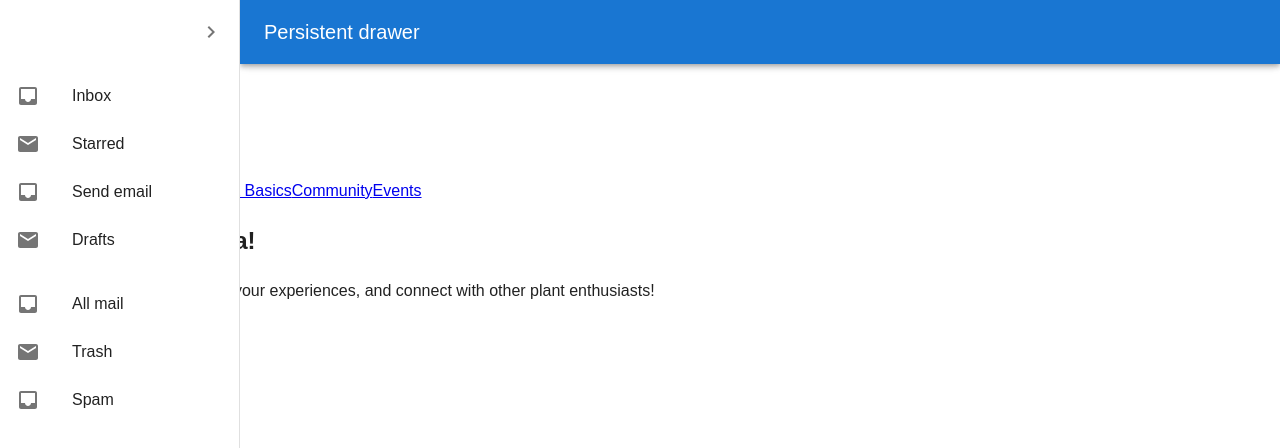
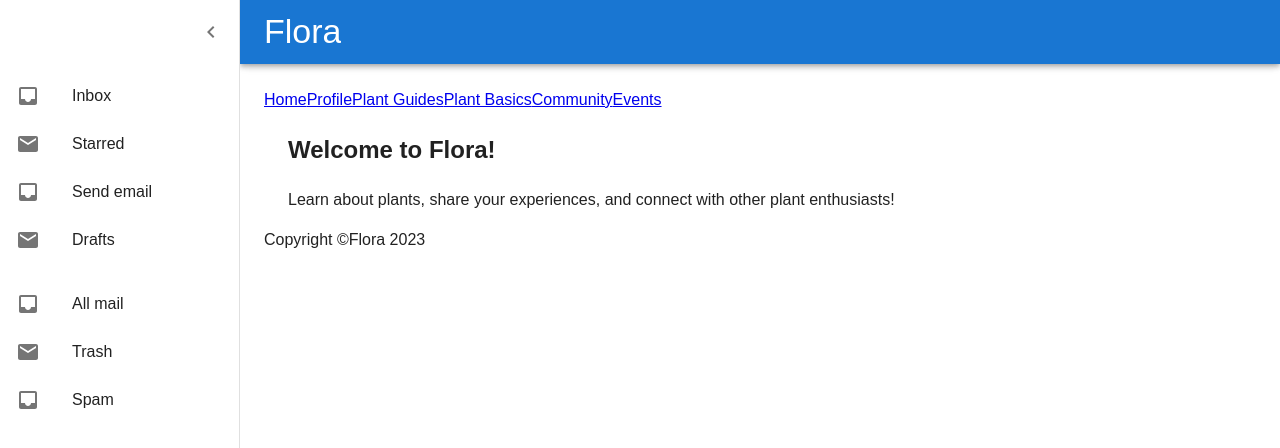
Before and after one commit to aelizj/Flora, a React (Create React App) app in the folder client/: page / in a window 1280 px wide. Both pictures are taken after a click on the button "open drawer". Shown: the top 448 px of the page. Built offline with nearby package versions, Linux system fonts and the light colour scheme; a web font is replaced by a local one.

Commit message:
material ui integration

```diff
--- a/client/src/components/App.js
+++ b/client/src/components/App.js
@@ -1,40 +1,162 @@
 import * as React from 'react';
 import { BrowserRouter as Router, Routes, Route } from 'react-router-dom';
 import { useTheme } from '@mui/material/styles';
-import Main       from './Main';
-import DrawerHeader from './DrawerHeader';
-import SideDrawer from './SideDrawer';
+import { Box, Container, CssBaseline } from '@mui/material';
+import { drawerWidth } from '../constants/UiValues';
+import { styled } from '@mui/material/styles';
 import Community  from './Community';
 import Events     from './Events';
 import Footer     from './Footer';
-import Header     from './Header';
 import Home       from './Home';
 import Navigation from './Navigation';
 import PlantInfo  from './PlantInfo';
 import PlantList  from './PlantList'
 import Profile    from './Profile';
-import { Box, Container, CssBaseline } from '@mui/material';
+import MuiAppBar from '@mui/material/AppBar';
+import {
+  Drawer,
+  List,
+  IconButton,
+  ListItem,
+  ListItemButton,
+  ListItemIcon,
+  ListItemText,
+  Typography,
+  Toolbar
+} from '@mui/material';
+import {
+  Menu as MenuIcon,
+  ChevronLeft as ChevronLeftIcon,
+  ChevronRight as ChevronRightIcon,
+  Inbox as InboxIcon,
+  Mail as MailIcon
+} from '@mui/icons-material';
+
+const Main = styled('main', { shouldForwardProp: (prop) => prop !== 'open' })(
+  ({ theme, open }) => ({
+    flexGrow: 1,
+    padding: theme.spacing(3),
+    transition: theme.transitions.create('margin', {
+      easing: theme.transitions.easing.sharp,
+      duration: theme.transitions.duration.leavingScreen,
+    }),
+    marginLeft: `-${drawerWidth}px`,
+    ...(open && {
+      transition: theme.transitions.create('margin', {
+        easing: theme.transitions.easing.easeOut,
+        duration: theme.transitions.duration.enteringScreen,
+      }),
+      marginLeft: 0,
+    }),
+  }),
+);
+
+const AppBar = styled(MuiAppBar, {
+  shouldForwardProp: (prop) => prop !== 'open',
+  })(({ theme, open }) => ({
+    transition: theme.transitions.create(['margin', 'width'], {
+    easing: theme.transitions.easing.sharp,
+    duration: theme.transitions.duration.leavingScreen,
+  }),
+  ...(open && {
+    width: `calc(100% - ${drawerWidth}px)`,
+    marginLeft: `${drawerWidth}px`,
+    transition: theme.transitions.create(['margin', 'width'], {
+      easing: theme.transitions.easing.easeOut,
+      duration: theme.transitions.duration.enteringScreen,
+    }),
+  }),
+}));
+
+const DrawerHeader = styled('div')(({ theme }) => ({
+  display: 'flex',
+  alignItems: 'center',
+  padding: theme.spacing(0, 1),
+  // necessary for content to be below app bar
+  ...theme.mixins.toolbar,
+  justifyContent: 'flex-end',
+}));
 
 const App = () => {
   const theme = useTheme();
-  const [open, setOpen] = React.useState(false);
+  const [drawerOpen, setDrawerOpen] = React.useState(false);
 
   const handleDrawerOpen = () => {
-    setOpen(true);
+    setDrawerOpen(true);
   };
 
   const handleDrawerClose = () => {
-    setOpen(false);
+    setDrawerOpen(false);
   };
 
   return (
     <Router>
-      <CssBaseline />
       <Box sx={{ display: 'flex' }}>
-        <SideDrawer open={open} theme={theme} handleDrawerOpen={handleDrawerOpen} handleDrawerClose={handleDrawerClose}/>
-        <Main open={open} theme={theme}>
+        <CssBaseline />
+
+        <AppBar position="fixed" open={drawerOpen}>
+          <Toolbar>
+            <IconButton
+              color="inherit"
+              aria-label="open drawer"
+              onClick={handleDrawerOpen}
+              edge="start"
+              sx={{ mr: 2, ...(drawerOpen && { display: 'none' }) }}
+            >
+              <MenuIcon />
+            </IconButton>
+            <Typography variant="h4" noWrap component="div">
+              Flora
+            </Typography>
+          </Toolbar>
+        </AppBar>
+
+        <Drawer
+          sx={{
+            width: drawerWidth,
+            flexShrink: 0,
+            '& .MuiDrawer-paper': {
+              width: drawerWidth,
+              boxSizing: 'border-box',
+            },
+          }}
+          variant="persistent"
+          anchor="left"
+          open={drawerOpen}
+          >
+          <DrawerHeader theme={theme}>
+            <IconButton onClick={handleDrawerClose}>
+              {theme.direction === 'ltr' ? <ChevronLeftIcon /> : <ChevronRightIcon />}
+            </IconButton>
+          </DrawerHeader>
+          <List>
+            {['Inbox', 'Starred', 'Send email', 'Drafts'].map((text, index) => (
+              <ListItem key={text} disablePadding>
+                <ListItemButton>
+                  <ListItemIcon>
+                    {index % 2 === 0 ? <InboxIcon /> : <MailIcon />}
+                  </ListItemIcon>
+                  <ListItemText primary={text} />
+                </ListItemButton>
+              </ListItem>
+            ))}
+          </List>
+          <List>
+            {['All mail', 'Trash', 'Spam'].map((text, index) => (
+              <ListItem key={text} disablePadding>
+                <ListItemButton>
+                  <ListItemIcon>
+                    {index % 2 === 0 ? <InboxIcon /> : <MailIcon />}
+                  </ListItemIcon>
+                  <ListItemText primary={text} />
+                </ListItemButton>
+              </ListItem>
+            ))}
+          </List>
+        </Drawer>
+
+        <Main open={drawerOpen} theme={theme}>
           <DrawerHeader />
-          <Header />
           <Navigation />
           <Container maxWidth="xl">
             <Routes>
--- a/client/src/components/DrawerHeader.js
+++ /dev/null
@@ -1,12 +0,0 @@
-import { styled } from '@mui/material/styles';
-
-const DrawerHeader = styled('div')(({ theme }) => ({
-  display: 'flex',
-  alignItems: 'center',
-  padding: theme.spacing(0, 1),
-  // necessary for content to be below app bar
-  ...theme.mixins.toolbar,
-  justifyContent: 'flex-end',
-}));
-
-export default DrawerHeader;
--- a/client/src/components/Header.js
+++ /dev/null
@@ -1,11 +0,0 @@
-import React from 'react';
-
-const Header = () => {
-  return (
-    <header className='header'>
-      <h1 className='header-title'>Flora</h1>
-    </header>
-  );
-};
-
-export default Header;
--- a/client/src/components/SideDrawer.js
+++ b/client/src/components/SideDrawer.js
@@ -1,6 +1,5 @@
 import * as React from 'react';
 import { drawerWidth } from '../constants/UiValues';
-import DrawerHeader from './DrawerHeader';
 import { styled } from '@mui/material/styles';
 import MuiAppBar from '@mui/material/AppBar';
 import {
@@ -22,7 +21,16 @@ import {
   Mail
 } from '@mui/icons-material';
 
-const SideDrawer = (open, theme, handleDrawerOpen, handleDrawerClose) => {
+const SideDrawer = ({ open, handleDrawerOpen, handleDrawerClose, theme }) => {
+  const DrawerHeader = styled('div')(({ theme }) => ({
+    display: 'flex',
+    alignItems: 'center',
+    padding: theme.spacing(0, 1),
+    // necessary for content to be below app bar
+    ...theme.mixins.toolbar,
+    justifyContent: 'flex-end',
+  }));
+
   const AppBar = styled(MuiAppBar, {
     shouldForwardProp: (prop) => prop !== 'open',
     })(({ theme, open }) => ({
@@ -53,8 +61,8 @@ const SideDrawer = (open, theme, handleDrawerOpen, handleDrawerClose) => {
           >
             <Menu />
           </IconButton>
-          <Typography variant="h6" noWrap component="div">
-            Persistent drawer
+          <Typography variant="h4" noWrap component="div">
+            Flora
           </Typography>
         </Toolbar>
       </AppBar>
```
